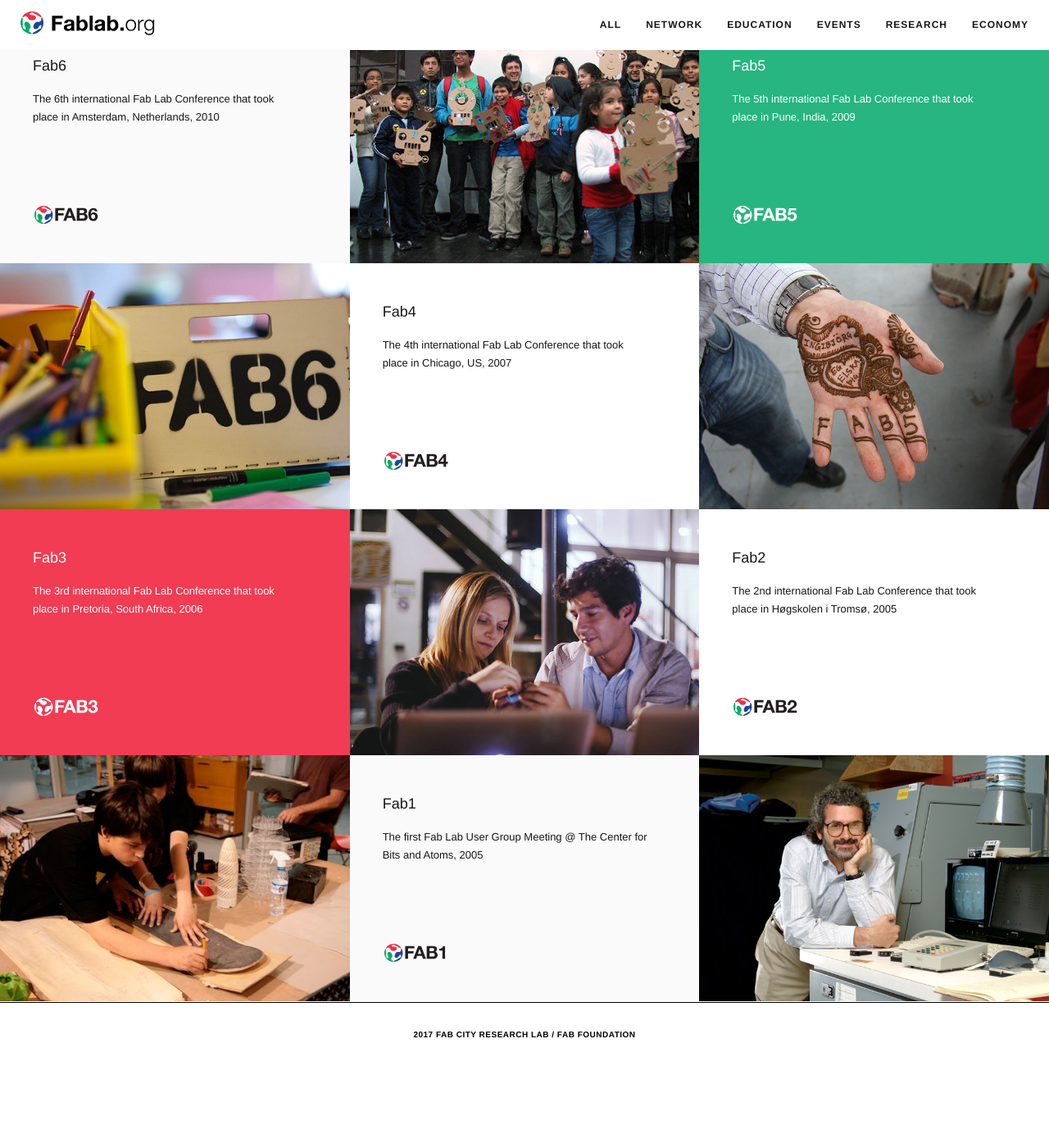
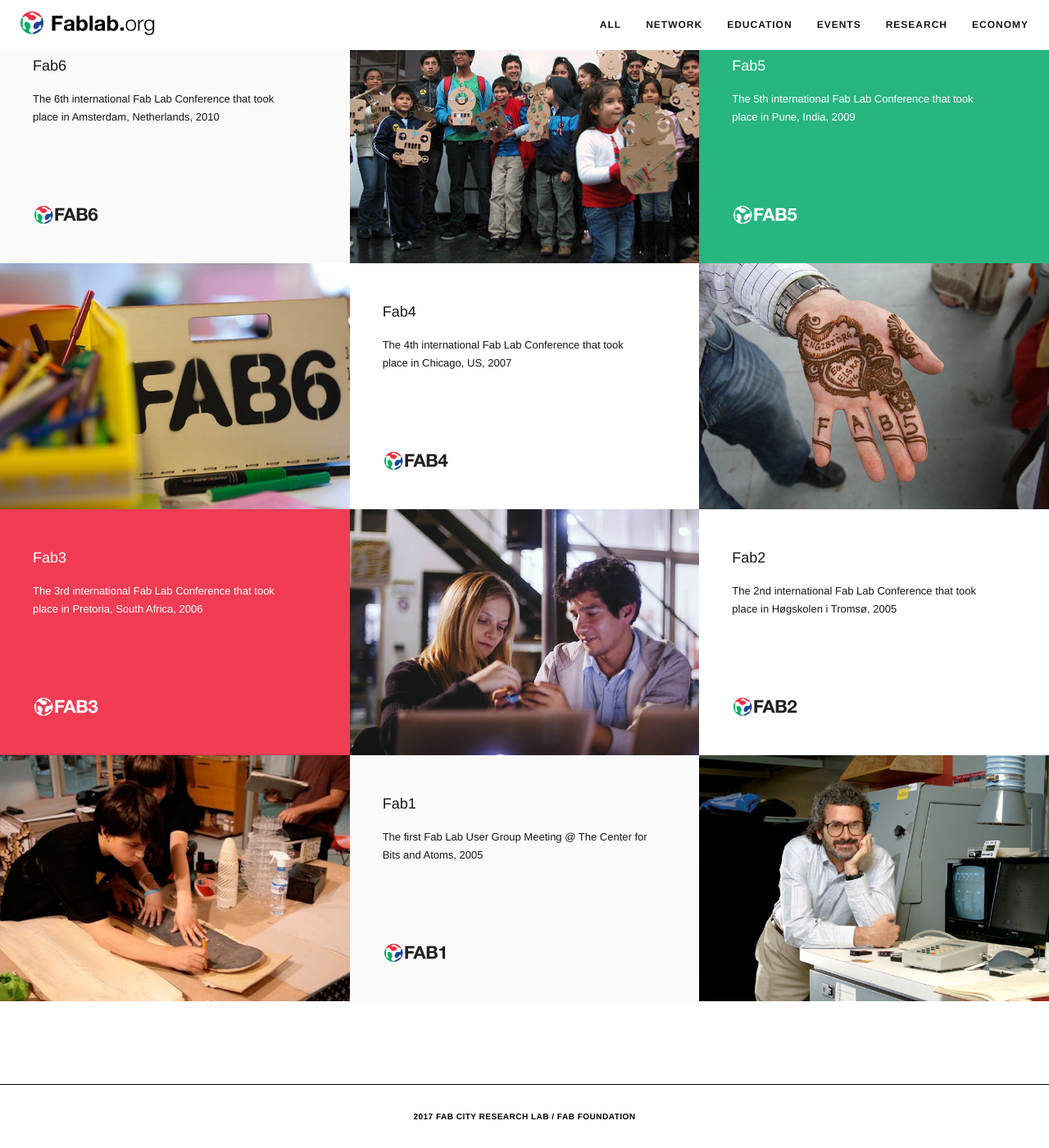
Before and after one commit to fablaborg/fablaborg.github.io, a Jekyll site: the page built from index.html, in a window 1280 px wide and 1400 px high, scrolled down 4906 px. Shown: the whole window at 82% size. Built offline with Jekyll 4.4.1, drawn with Linux system fonts in a browser that asks for light colours; nearby versions of some CDN libraries; a script that is not in the unit is left out; before the commit the page ends 6206 px from its top, so only the background shows below that.

Commit message:
Add margins to discourse embed #4

```diff
--- a/_layouts/style.css
+++ b/_layouts/style.css
@@ -886,3 +886,9 @@
     -moz-box-shadow: 0 3px 9px -2px #808080;
     box-shadow: 0 3px 9px -2px #808080;
 }
+
+
+
+#discourse-comments {
+    margin: 50px;
+}
```
